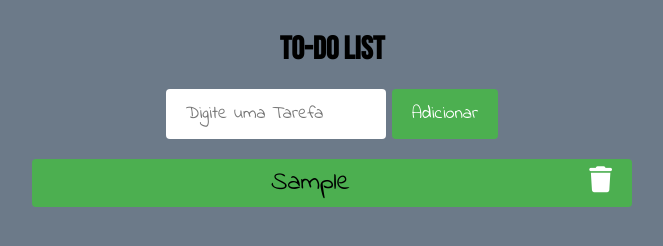
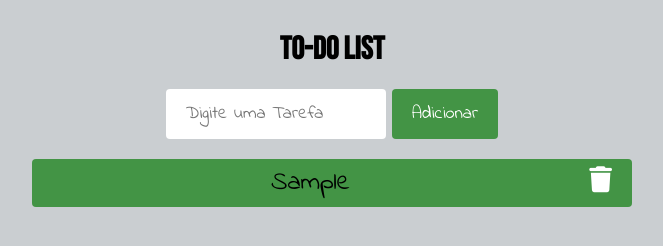
Before and after one commit to victoremanuelsr/todolist, a plain HTML site: page index.html in a window 1280 px wide. Both pictures are taken after typing "Sample" into the empty fields and a click on the button "Adicionar". Shown: the whole page, without its empty margins (308-971 px from the left). Drawn offline with Linux system fonts and the light colour scheme.

Commit message:
Removendo comentários

```diff
--- a/css/style.css
+++ b/css/style.css
@@ -5,7 +5,7 @@
   font-family: 'Indie Flower', cursive;
 }
 body{
-  background: #6C7A89;
+  background: #caced1;
 }
 #app{
   width: 600px;
@@ -35,7 +35,7 @@ input{
   font-size: 18px;
 }
 button{
-  background-color: #4CAF50;
+  background-color: #439445;
   color: white;
   padding: 12px 20px;
   border: none;
@@ -53,7 +53,7 @@ li{
   font-size: 26px;
   border: none;
   border-radius: 4px;
-  background-color: #4CAF50;
+  background-color: #439445;
   margin-bottom: 5px;
 }
 .riscado{
--- a/js/script.js
+++ b/js/script.js
@@ -17,11 +17,8 @@ function renderTodos(){
     linkElement.setAttribute('href', '#');
     concluir.setAttribute('href', '#');
     linkElement.setAttribute('onclick', 'deletar('+ posicao +')');
-    //concluir.setAttribute('onclick', 'completa()');
     linkText.setAttribute('class', 'fas fa-trash');
-    //linkConcluir.setAttribute('class', 'fas fa-check-square');
     linkElement.appendChild(linkText);
-    //concluir.appendChild(linkConcluir);
     todoElement.appendChild(todoText);
     todoElement.appendChild(concluir);
     todoElement.appendChild(linkElement);
@@ -46,7 +43,6 @@ function adicionarTodo(){
 buttonElement.onclick = adicionarTodo;
 
 function deletar(posicao){
-  //splice remove algo da lista passando a posição e o item do arrey
   todos.splice(posicao, 1);
   renderTodos();
   salvarDados();
```
